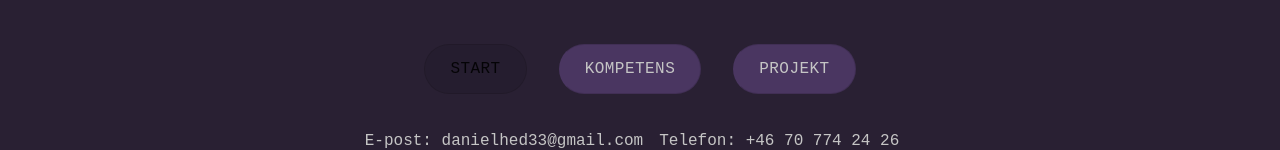
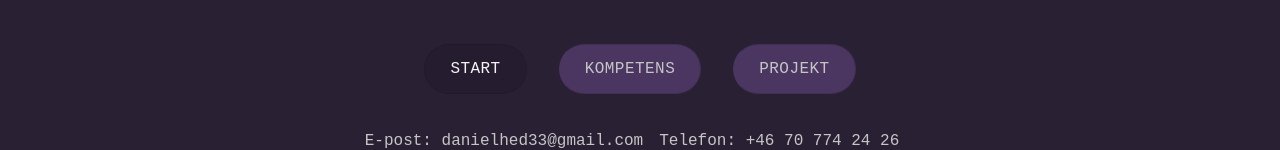
Before and after one commit to dahe3320/dahe3320.github.io, a React (Vite) app: page / in a window 1280 px wide. Shown: the part 628-778 px from the top of the page. Built offline with nearby package versions, Linux system fonts and the light colour scheme; a web font is replaced by a local one.

Commit message:
Completed deploy

```diff
--- a/src/components/Hero.jsx
+++ b/src/components/Hero.jsx
@@ -1,7 +1,7 @@
 import React from 'react';
 import '../App.css' // Adjust the path as necessary
 import dhfoto from '/assets/images/dhfoto.jpg';
-import { Grid, Card, CardContent, Typography, Button, Box, CardMedia } from '@mui/material';
+import { Grid, Card, Typography, Button, Box } from '@mui/material';
 
 const Hero = () => {
   return (
@@ -56,6 +56,9 @@ const Hero = () => {
           },
         }}>
           <Box className="cardBody" sx={{
+            background: 'linear-gradient(90deg, #292033 0%, #4a3761 100%);',
+            padding: '200px 20px 200px 20px',
+            borderRadius: '0 0 150px 0',
             opacity: 0,
             transition: 'opacity 0.25s',
           }}>
--- a/src/components/Template.jsx
+++ b/src/components/Template.jsx
@@ -91,7 +91,7 @@ export default function Template() {
                     },
                 },
                 '& .Mui-selected, & .Mui-selected:hover': {
-                    color: '#f4f4f4',
+                    color: '#f4f4f4 !important',
                     bgcolor: '#7B6099',
                 },
             }}
```
